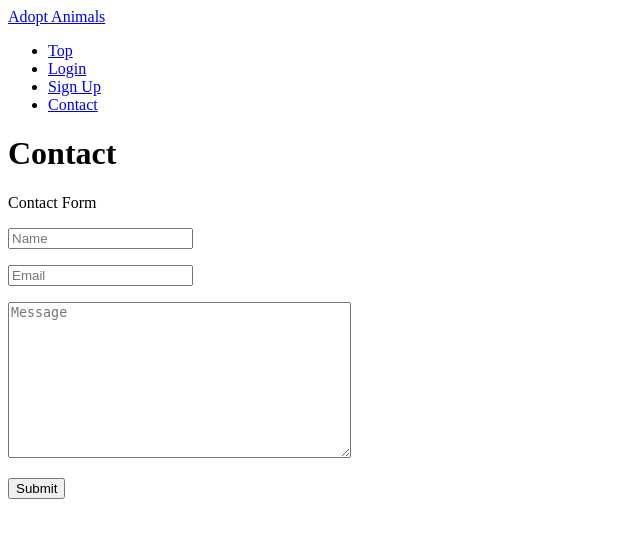
After one commit to toma1031/adoptanimals, a Django app: page /contact/ in a window 1280 px wide. The commit adds this page. Shown: the top 538 px of the page, without its empty margins (0-640 px from the left). Run offline with Django 3.2, Linux system fonts and the light colour scheme; some libraries are stand-ins or nearby versions.

Commit message:
implement contact form

```diff
--- a/adopt_animals/forms.py
+++ b/adopt_animals/forms.py
@@ -3,6 +3,9 @@ from .models import Post, Tag, Message
 from accounts.models import User, get_user_model
 from django.forms import ModelForm
 from django.core.exceptions import ValidationError
+from django.conf import settings
+from django.core.mail import BadHeaderError, send_mail
+from django.http import HttpResponse
 
 # 下記で写真にサイズ制限をかける
 def file_size(value):
@@ -61,3 +64,40 @@ class MessageForm(forms.ModelForm):
       fields = [
           'message',
       ]
+
+# お問い合わせフォーム
+class ContactForm(forms.Form):
+    name = forms.CharField(
+        label='',
+        max_length=100,
+        widget=forms.TextInput(attrs={
+            'class': 'form-control',
+            'placeholder': "Name",
+        }),
+    )
+    email = forms.EmailField(
+        label='',
+        widget=forms.EmailInput(attrs={
+            'class': 'form-control',
+            'placeholder': "Email",
+        }),
+    )
+    message = forms.CharField(
+        label='',
+        widget=forms.Textarea(attrs={
+            'class': 'form-control',
+            'placeholder': "Message",
+        }),
+    )
+
+    def send_email(self):
+        subject = "Inquery"
+        message = self.cleaned_data['message']
+        name = self.cleaned_data['name']
+        email = self.cleaned_data['email']
+        from_email = '{name} <{email}>'.format(name=name, email=email)
+        recipient_list = [settings.EMAIL_HOST_USER]  # 受信者リスト
+        try:
+            send_mail(subject, message, from_email, recipient_list)
+        except BadHeaderError:
+            return HttpResponse("An invalid header has been detected.")
--- /dev/null
+++ b/adopt_animals/templates/adopt_animals/contact/contact_form.html
@@ -0,0 +1,19 @@
+{% extends 'base.html' %}
+{% load static %}
+{% block js %}
+<script type="text/javascript" src="{% static 'js/like.js' %}"></script>
+{% endblock %}
+{% block main %}
+<div class="container">
+  <div class="row">
+    <div class="col-md-8">
+      <h1>Contact</h1>
+      <p>Contact Form</p>
+      <form method="POST">{% csrf_token %}
+        {{ form.as_p }}
+        <button type="submit" class="btn btn-primary">Submit</button>
+      </form>
+    </div>
+  </div>
+</div>
+{% endblock main %}
--- a/adopt_animals/urls.py
+++ b/adopt_animals/urls.py
@@ -3,7 +3,8 @@ from .views import IndexView
 from adopt_animals import views
 from accounts import views
 from adopt_animals.views import (CreatePostView, PostDoneView, PostDetailView, PostUpdateView,
-                                    PostDeleteView, MyPostListView, MyFavoritePostListView, MessageRoomView, MessageRoomListView)
+                                    PostDeleteView, MyPostListView, MyFavoritePostListView, MessageRoomView, MessageRoomListView,
+                                    ContactFormView, ContactResultView)
 from . import views
 
 app_name = 'adopt_animals'
@@ -29,4 +30,7 @@ urlpatterns = [
     path('message_room/<int:pk>/', MessageRoomView.as_view(), name='message_room'),
 
     path('message_room_list/', MessageRoomListView.as_view(), name='my_messages'),
+
+    path('contact/', ContactFormView.as_view(), name='contact_form'),
+    path('contact/result/', ContactResultView.as_view(), name='contact_result'),
 ]
--- a/adopt_animals/views.py
+++ b/adopt_animals/views.py
@@ -4,11 +4,12 @@ from django.urls import reverse_lazy
 from django.views.generic import TemplateView, CreateView, ListView, DetailView, UpdateView, DeleteView
 from django.contrib.auth.mixins import LoginRequiredMixin
 from .models import MessageRoom, Post, Tag, Like, Message, MessageRoom
-from .forms import PostForm, MessageForm
+from .forms import PostForm, MessageForm, ContactForm
 from accounts.models import User
 from django.http import JsonResponse
 from django.utils import timezone
 from django.db.models import Q
+from django.views.generic.edit import FormView
 
 # Create your views here.
 class IndexView(ListView):
@@ -428,3 +429,22 @@ class MessageRoomListView(LoginRequiredMixin, ListView):
   def get_queryset(self):
     # フィールドを繋げて取得する時は、__で繋いでやる。post__user=はPostモデルの先にあるuserというフィールドを条件にかけてほしいという意味。ちなみに下記のコードはログインしているユーザー(self.request.user)が質問者(inquiry_user)もしくはペット投稿者(post__user)に該当するMessageRoomオブジェクトを取得し、リターンするという意味になる
     return MessageRoom.objects.filter(Q(inquiry_user=self.request.user) | Q(post__user=self.request.user)).order_by('update_time').reverse()
+
+# お問い合わせフォーム
+class ContactFormView(FormView):
+    template_name = 'adopt_animals/contact/contact_form.html'
+    form_class = ContactForm
+    success_url = reverse_lazy('adopt_animals:contact_result')
+
+    def form_valid(self, form):
+        form.send_email()
+        return super().form_valid(form)
+
+
+class ContactResultView(TemplateView):
+    template_name = 'adopt_animals/contact/contact_result.html'
+
+    def get_context_data(self, **kwargs):
+        context = super().get_context_data(**kwargs)
+        context['success'] = "The form was sent successfully."
+        return context
--- a/templates/_navbar.html
+++ b/templates/_navbar.html
@@ -16,5 +16,6 @@
       <li><a class="login" href="{% url 'login' %}">Login</a></li>
       <li><a class="signup" href="{% url 'accounts:accounts_signup' %}">Sign Up</a></li>
       {% endif %}
+      <li><a class="contact_form" href="{% url 'adopt_animals:contact_form' %}">Contact</a></li>
     </ul>
 </nav>
```
Also changed, not shown: adopt_animals/templates/adopt_animals/contact/contact_result.html (added, +8 -0 lines).
